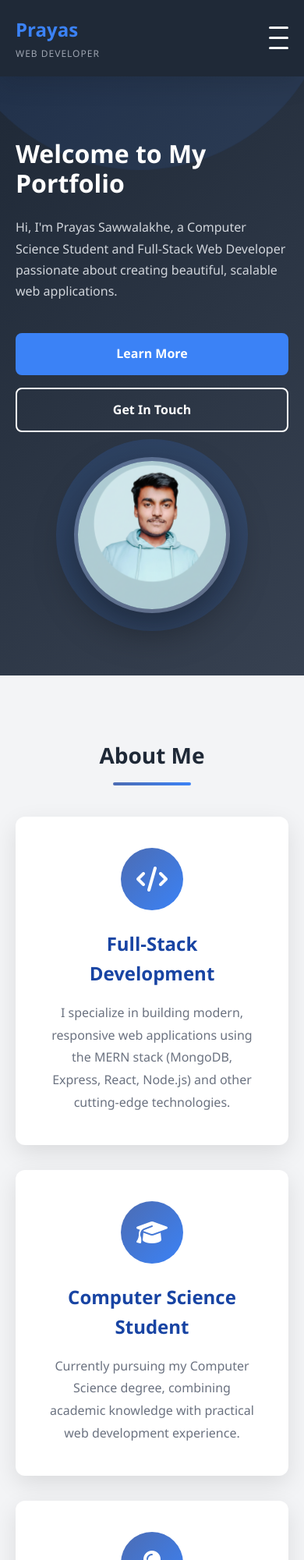
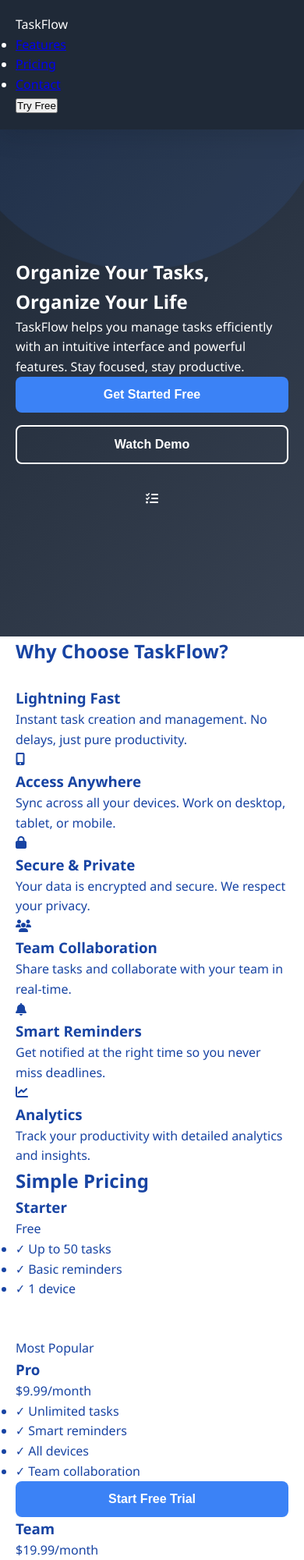
Before and after one commit to Prayas2910/CODSOFT, a plain HTML site: page Task-2-Landing-Page/index.html in a window 390 px wide. Shown: the top 2000 px of the page at 78% size. Drawn offline with Linux system fonts and the light colour scheme.

Commit message:
Changes to be noted in the index file

```diff
--- a/Task-2-Landing-Page/index.html
+++ b/Task-2-Landing-Page/index.html
@@ -1,52 +1,178 @@
 <!DOCTYPE html>
 <html lang="en">
-
 <head>
     <meta charset="UTF-8">
     <meta name="viewport" content="width=device-width, initial-scale=1.0">
-    <title>Prayas Sawwalakhe - Web Developer Portfolio</title>
+    <title>TaskFlow - Manage Your Tasks Effortlessly</title>
     <link rel="stylesheet" href="style.css">
     <link rel="stylesheet" href="https://cdnjs.cloudflare.com/ajax/libs/font-awesome/6.4.0/css/all.min.css">
 </head>
-
 <body>
-    <!-- Navigation Header -->
-    <header class="navbar">
-        <div class="navbar-container">
-            <div class="navbar-brand">
-                <h1>Prayas</h1>
-                <p class="tagline">Web Developer</p>
-            </div>
-            <nav class="nav-menu">
-                <a href="#home" class="nav-link active">Home</a>
-                <a href="#about" class="nav-link">About</a>
-                <a href="#skills" class="nav-link">Skills</a>
-                <a href="#cta" class="nav-link">Contact</a>
-            </nav>
-            <div class="hamburger">
-                <span></span>
-                <span></span>
-                <span></span>
-            </div>
+    <!-- Navigation -->
+    <nav class="navbar">
+        <div class="container nav-container">
+            <div class="logo">TaskFlow</div>
+            <ul class="nav-links">
+                <li><a href="#features">Features</a></li>
+                <li><a href="#pricing">Pricing</a></li>
+                <li><a href="#contact">Contact</a></li>
+            </ul>
+            <button class="cta-btn-small">Try Free</button>
         </div>
-    </header>
+    </nav>
 
     <!-- Hero Section -->
-    <section id="home" class="hero">
+    <section class="hero">
         <div class="container">
             <div class="hero-content">
-                <h1 class="hero-title">Welcome to My Portfolio</h1>
-                <p class="hero-subtitle">Hi, I'm Prayas Sawwalakhe, a Computer Science Student and Full-Stack Web Developer passionate about creating beautiful, scalable web applications.</p>
+                <h1>Organize Your Tasks, Organize Your Life</h1>
+                <p>TaskFlow helps you manage tasks efficiently with an intuitive interface and powerful features. Stay focused, stay productive.</p>
                 <div class="hero-buttons">
-                    <a href="#about" class="btn btn-primary">Learn More</a>
-                    <a href="#cta" class="btn btn-secondary">Get In Touch</a>
+                    <button class="btn btn-primary">Get Started Free</button>
+                    <button class="btn btn-secondary">Watch Demo</button>
                 </div>
             </div>
             <div class="hero-image">
-                <div class="image-wrapper">
-                    <img src="../Task-1-Portfolio/images/Profile.png" alt="Prayas Sawwalakhe" class="profile-img">
+                <div class="image-placeholder">
+                    <i class="fas fa-tasks"></i>
                 </div>
             </div>
+        </div>
+    </section>
+
+    <!-- Features Section -->
+    <section id="features" class="features">
+        <div class="container">
+            <h2>Why Choose TaskFlow?</h2>
+            <div class="features-grid">
+                <div class="feature-card">
+                    <div class="feature-icon">
+                        <i class="fas fa-lightning-bolt"></i>
+                    </div>
+                    <h3>Lightning Fast</h3>
+                    <p>Instant task creation and management. No delays, just pure productivity.</p>
+                </div>
+                <div class="feature-card">
+                    <div class="feature-icon">
+                        <i class="fas fa-mobile-alt"></i>
+                    </div>
+                    <h3>Access Anywhere</h3>
+                    <p>Sync across all your devices. Work on desktop, tablet, or mobile.</p>
+                </div>
+                <div class="feature-card">
+                    <div class="feature-icon">
+                        <i class="fas fa-lock"></i>
+                    </div>
+                    <h3>Secure & Private</h3>
+                    <p>Your data is encrypted and secure. We respect your privacy.</p>
+                </div>
+                <div class="feature-card">
+                    <div class="feature-icon">
+                        <i class="fas fa-users"></i>
+                    </div>
+                    <h3>Team Collaboration</h3>
+                    <p>Share tasks and collaborate with your team in real-time.</p>
+                </div>
+                <div class="feature-card">
+                    <div class="feature-icon">
+                        <i class="fas fa-bell"></i>
+                    </div>
+                    <h3>Smart Reminders</h3>
+                    <p>Get notified at the right time so you never miss deadlines.</p>
+                </div>
+                <div class="feature-card">
+                    <div class="feature-icon">
+                        <i class="fas fa-chart-line"></i>
+                    </div>
+                    <h3>Analytics</h3>
+                    <p>Track your productivity with detailed analytics and insights.</p>
+                </div>
+            </div>
+        </div>
+    </section>
+
+    <!-- Pricing Section -->
+    <section id="pricing" class="pricing">
+        <div class="container">
+            <h2>Simple Pricing</h2>
+            <div class="pricing-grid">
+                <div class="pricing-card">
+                    <h3>Starter</h3>
+                    <div class="price">Free</div>
+                    <ul class="pricing-features">
+                        <li>✓ Up to 50 tasks</li>
+                        <li>✓ Basic reminders</li>
+                        <li>✓ 1 device</li>
+                    </ul>
+                    <button class="btn btn-secondary">Get Started</button>
+                </div>
+                <div class="pricing-card featured">
+                    <div class="badge">Most Popular</div>
+                    <h3>Pro</h3>
+                    <div class="price">$9.99<span>/month</span></div>
+                    <ul class="pricing-features">
+                        <li>✓ Unlimited tasks</li>
+                        <li>✓ Smart reminders</li>
+                        <li>✓ All devices</li>
+                        <li>✓ Team collaboration</li>
+                    </ul>
+                    <button class="btn btn-primary">Start Free Trial</button>
+                </div>
+                <div class="pricing-card">
+                    <h3>Team</h3>
+                    <div class="price">$19.99<span>/month</span></div>
+                    <ul class="pricing-features">
+                        <li>✓ Everything in Pro</li>
+                        <li>✓ Up to 10 users</li>
+                        <li>✓ Priority support</li>
+                        <li>✓ Advanced analytics</li>
+                    </ul>
+                    <button class="btn btn-secondary">Contact Sales</button>
+                </div>
+            </div>
+        </div>
+    </section>
+
+    <!-- CTA Section -->
+    <section class="cta-section">
+        <div class="container">
+            <h2>Ready to Boost Your Productivity?</h2>
+            <p>Start organizing your tasks today. No credit card required.</p>
+            <button class="btn btn-primary btn-large">Start Your Free Trial</button>
+        </div>
+    </section>
+
+    <!-- Footer -->
+    <footer id="contact" class="footer">
+        <div class="container">
+            <div class="footer-content">
+                <div class="footer-section">
+                    <h4>TaskFlow</h4>
+                    <p>Making task management simple and effective.</p>
+                </div>
+                <div class="footer-section">
+                    <h4>Quick Links</h4>
+                    <ul>
+                        <li><a href="#features">Features</a></li>
+                        <li><a href="#pricing">Pricing</a></li>
+                        <li><a href="#">About</a></li>
+                    </ul>
+                </div>
+                <div class="footer-section">
+                    <h4>Contact</h4>
+                    <p>Email: hello@taskflow.com</p>
+                    <div class="social-links">
+                        <a href="#"><i class="fab fa-facebook"></i></a>
+                        <a href="#"><i class="fab fa-twitter"></i></a>
+                        <a href="#"><i class="fab fa-linkedin"></i></a>
+                    </div>
+                </div>
+            </div>
+            <div class="footer-bottom">
+                <p>&copy; 2026 TaskFlow. All rights reserved.</p>
+            </div>
+        </div>
+    </footer>
         </div>
     </section>
 
@@ -60,27 +186,33 @@
                         <i class="fas fa-code"></i>
                     </div>
                     <h3>Full-Stack Development</h3>
-                    <p>I specialize in building modern, responsive web applications using the MERN stack (MongoDB, Express, React, Node.js) and other cutting-edge technologies.</p>
+                    <p>I specialize in building modern, responsive web applications using the MERN stack (MongoDB,
+                        Express, React, Node.js) and other cutting-edge technologies.</p>
                 </div>
                 <div class="about-card">
                     <div class="card-icon">
                         <i class="fas fa-graduation-cap"></i>
                     </div>
                     <h3>Computer Science Student</h3>
-                    <p>Currently pursuing my Computer Science degree, combining academic knowledge with practical web development experience.</p>
+                    <p>Currently pursuing my Computer Science degree, combining academic knowledge with practical web
+                        development experience.</p>
                 </div>
                 <div class="about-card">
                     <div class="card-icon">
                         <i class="fas fa-lightbulb"></i>
                     </div>
                     <h3>Problem Solver</h3>
-                    <p>I love tackling complex problems and finding elegant solutions through creative thinking and technical expertise.</p>
+                    <p>I love tackling complex problems and finding elegant solutions through creative thinking and
+                        technical expertise.</p>
                 </div>
             </div>
 
             <div class="about-highlight">
                 <h3>My Approach</h3>
-                <p>I combine technical expertise with creative problem-solving to deliver high-quality web solutions. I'm always eager to learn new technologies, follow best practices, and stay updated with industry trends. My goal is to create applications that not only work perfectly but also provide an exceptional user experience.</p>
+                <p>I combine technical expertise with creative problem-solving to deliver high-quality web solutions.
+                    I'm always eager to learn new technologies, follow best practices, and stay updated with industry
+                    trends. My goal is to create applications that not only work perfectly but also provide an
+                    exceptional user experience.</p>
             </div>
         </div>
     </section>
@@ -126,7 +258,8 @@
         <div class="container">
             <div class="cta-content">
                 <h2>Ready to Work Together?</h2>
-                <p>Whether you have a project in mind or just want to chat about web development, I'd love to hear from you. Let's create something amazing together!</p>
+                <p>Whether you have a project in mind or just want to chat about web development, I'd love to hear from
+                    you. Let's create something amazing together!</p>
                 <div class="cta-buttons">
                     <a href="mailto:your-email@example.com" class="btn btn-primary btn-large">
                         <i class="fas fa-envelope"></i> Send an Email
```
